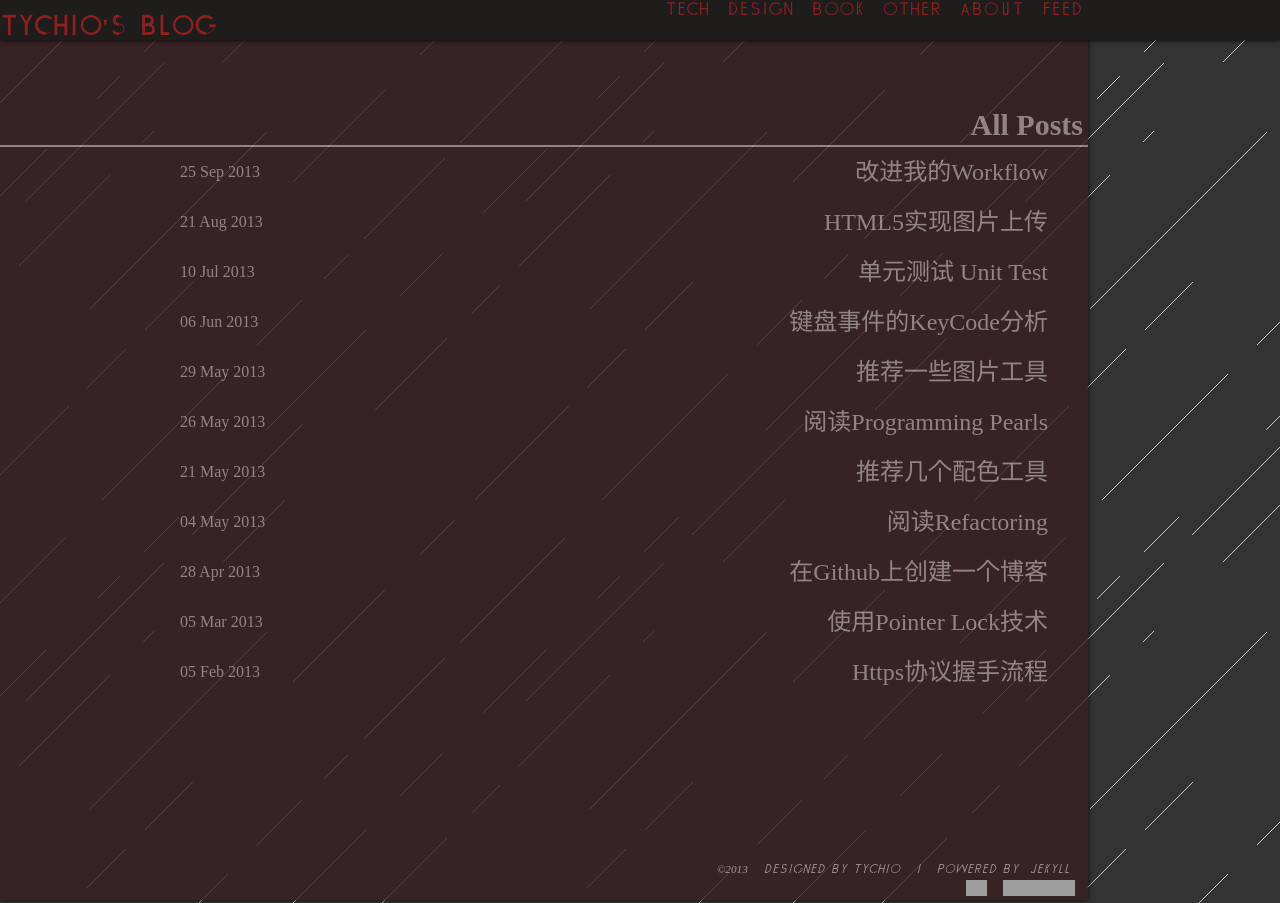
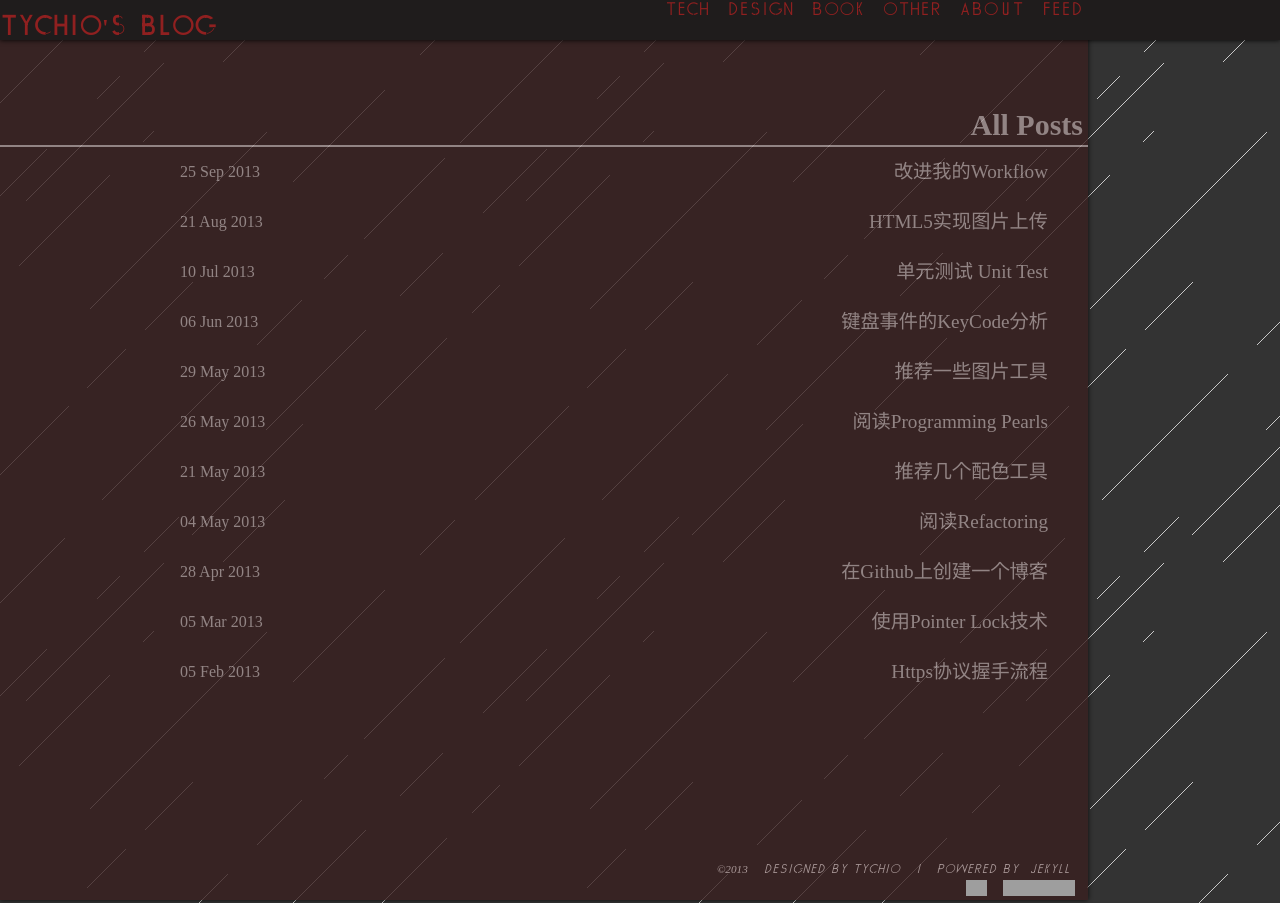
Before and after one commit to tychio/old_blog, a Jekyll site: the page built from index.html, in a window 1280 px wide. Built offline with Jekyll 4.4.1, drawn with Linux system fonts in a browser that asks for light colours; some web fonts are replaced; Markdown is read by kramdown in place of the engine named in the settings; grey boxes are pictures that could not be loaded.

Commit message:
change font size for title

```diff
--- a/css/style.css
+++ b/css/style.css
@@ -32,7 +32,7 @@ main dl dt{line-height:30px;font-size:30px;padding:70px 5px 5px;border-bottom:2p
 main dl dt h1{font-size:1.1rem}
 main dl dd{min-height:50px;margin-left:300px;}
 main dl dd a time{float:left;display:inline;line-height:50px;font-weight:normal}
-main dl dd a h4{overflow:hidden;padding-right:40px;margin:0;line-height:50px;font-size:1.5rem;font-weight:normal;-webkit-transition:padding .3s;-moz-transition:padding .3s;-ms-transition:padding .3s;-o-transition:padding .3s;transition:padding .3s;}
+main dl dd a h4{overflow:hidden;padding-right:40px;margin:0;line-height:50px;font-size:1.2rem;font-weight:normal;-webkit-transition:padding .3s;-moz-transition:padding .3s;-ms-transition:padding .3s;-o-transition:padding .3s;transition:padding .3s;}
 main dl dd a h4:hover{padding-right:5px}
 main dl dd article{overflow:hidden;text-align:left;font-size:.9rem;font-family:"微软雅黑" arial "黑体";line-height:30px;letter-spacing:1px;word-wrap:break-word;color:#e7e0e0;}
 main dl dd article time{padding:0 5px;text-align:right;color:#a99}
@@ -84,7 +84,7 @@ header div#top a#list{display:block;position:absolute;right:5px;top:0;height:40p
 header div#top a#list:hover{opacity:1}
 main dl{margin:40px 0 60px;}
 main dl dd{min-width:240px;}
-main dl dd a h4{font-size:1.1rem}
+main dl dd a h4{font-size:1rem}
 main dl dd a time{display:none}
 main dl dd article{font-size:.7rem;}
 main dl dd article time{padding:10px}
--- a/css/style.styl
+++ b/css/style.styl
@@ -61,7 +61,7 @@ $sizeShadow = 5px
 $sizeLetterSpace = 1px
 $sizeLinePadding = 8px
 /* =font size */
-$remBar = 1.5rem
+$remBar = 1.2rem 1rem
 $remArticle = 0.9rem
 $remTitle = 1.1rem
 $remIcon = 1.4rem
@@ -231,7 +231,7 @@ main
                     padding-right $sizeBarIndent
                     margin 0
                     line-height $sizeBarHeight
-                    font-size $remBar
+                    font-size $remBar[0]
                     font-weight normal
                     transition(padding $animateTime)
                     &:hover
@@ -383,7 +383,7 @@ footer
             min-width $sizeMinWidth
             a
                 h4
-                    font-size $remTitle
+                    font-size $remBar[1]
                 time
                     display none
             article
```
